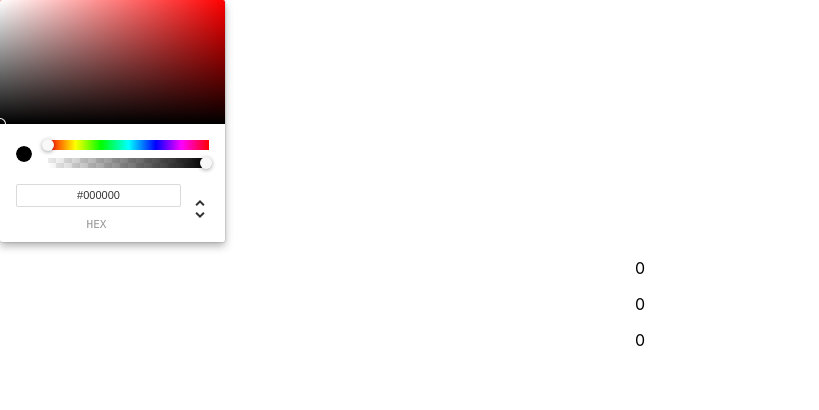
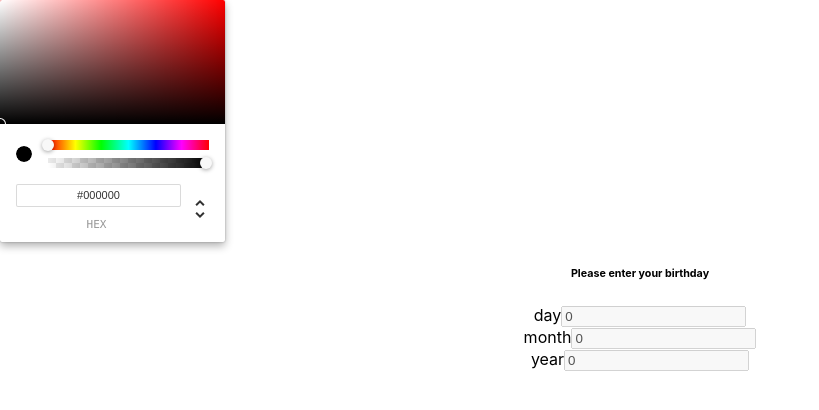
Before and after one commit to CD-Mackay/bad_ui_battles, a React (Create React App) app in the folder color-picker/: page / in a window 1280 px wide. Shown: the top 410 px of the page, without its empty margins (0-819 px from the left). Built offline with nearby package versions, Linux system fonts and the light colour scheme.

Commit message:
add inputs to show current date

```diff
--- a/color-picker/src/App.js
+++ b/color-picker/src/App.js
@@ -10,12 +10,50 @@ function App() {
     setColor({ r: colour.rgb.r, g: colour.rgb.g, b: colour.rgb.b });
     setDate({ day: colour.rgb.r, month: colour.rgb.g, year: colour.rgb.b });
   };
+
+  const checkValidDate = () => {
+    const { day, month } = date;
+    if (Number(day.toString().slice(0, 2)) > 31) {
+      return false;
+    }
+    if (Number(month.toString().slice(0, 2)) > 12) {
+      return false;
+    }
+    return true;
+  };
   return (
     <div className="App">
       <ChromePicker onChangeComplete={handleChangeColor} color={color} />
-      <p>{color.r.toString().slice(0, 2)}</p>
-      <p>{color.g.toString().slice(0, 2)}</p>
-      <p>{color.b.toString().slice(0, 2)}</p>
+      <h6>Please enter your birthday</h6>
+      <div className="wrapper">
+        <div className="input-wrapper">
+          <label for="day">day</label>
+          <input
+            type="number"
+            disabled={true}
+            value={date.day.toString().slice(0, 2)}
+          />
+        </div>
+        <div className="input-wrapper">
+          <label for="month">month</label>
+
+          <input
+            type="number"
+            disabled={true}
+            value={date.month.toString().slice(0, 2)}
+          />
+        </div>
+        <div className="input-wrapper">
+          <label for="year">year</label>
+
+          <input
+            type="number"
+            disabled={true}
+            value={date.year.toString().slice(0, 2)}
+          />
+        </div>
+      </div>
+      {!checkValidDate() && <p>Invalid date</p>}
     </div>
   );
 }
```
